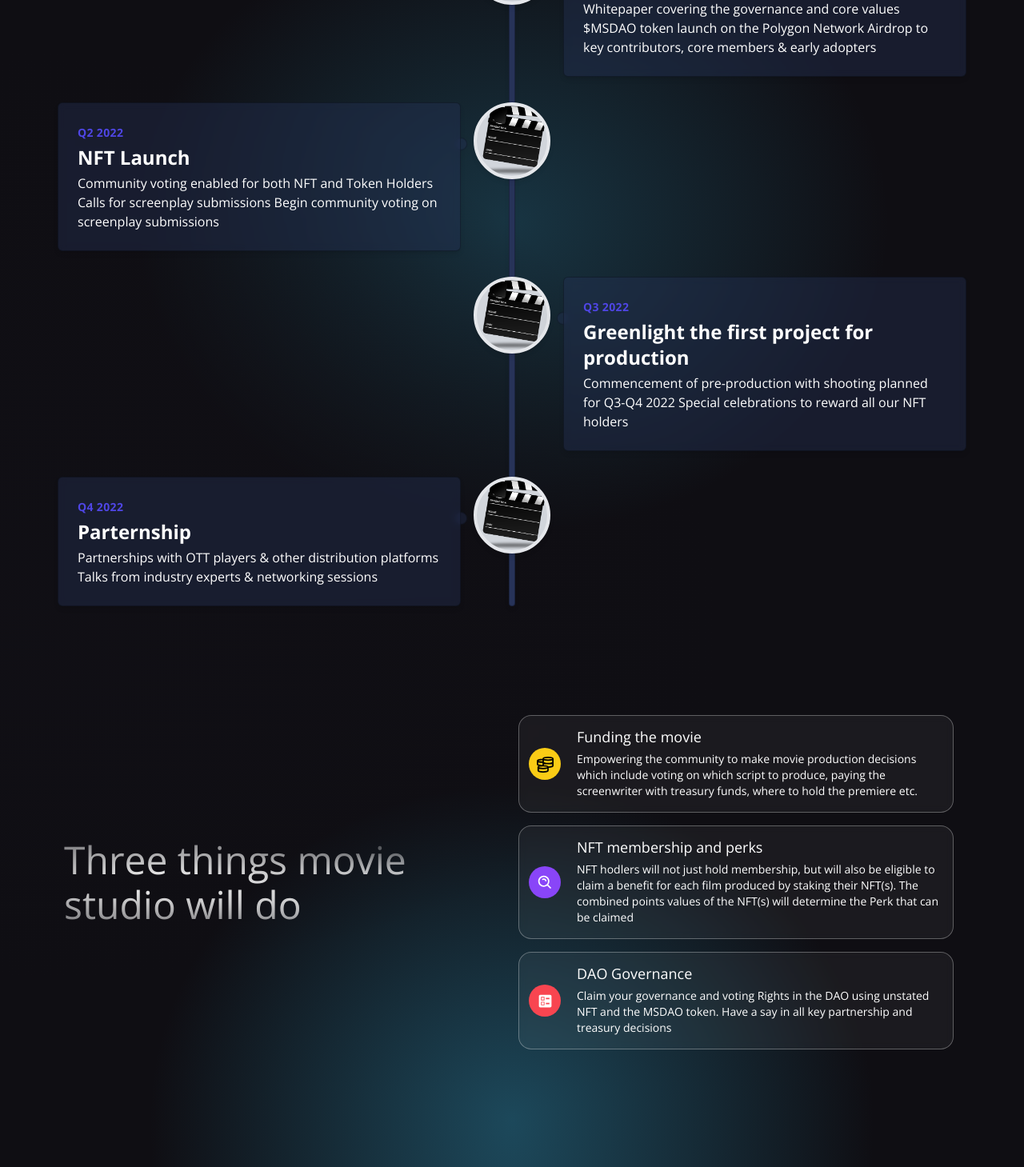
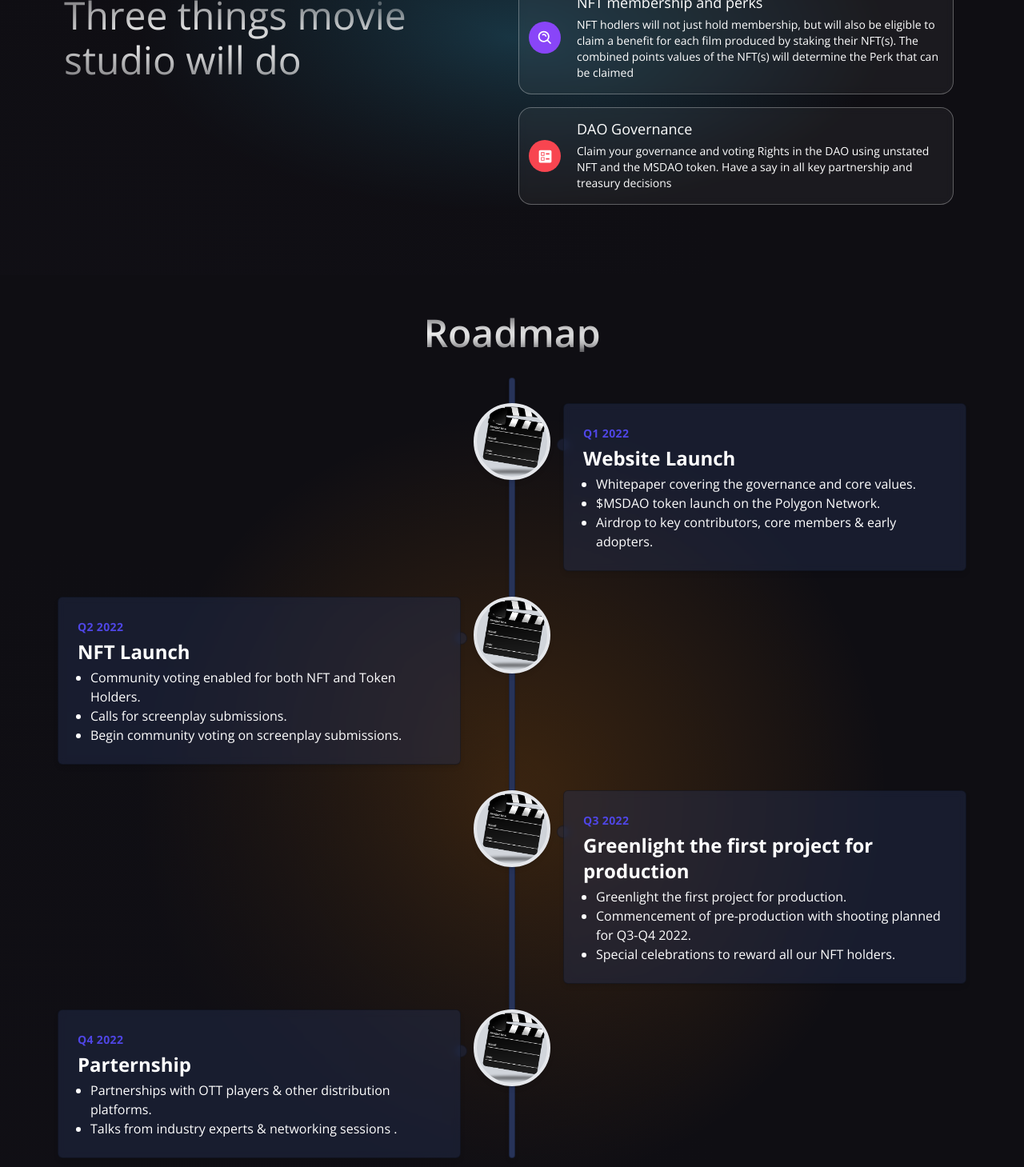
Before and after one commit to msdao/msdao, a React (Create React App) app in the folder site/: page / in a window 1280 px wide. Shown: the part 1640-3099 px from the top of the page at 80% size. Built offline with nearby package versions, Linux system fonts and the light colour scheme.

Commit message:
reorder nfts and sections

```diff
--- a/site/src/App.js
+++ b/site/src/App.js
@@ -22,8 +22,8 @@ const App = () => {
 				<Welcome />
 			</div>
 			<Mission />
+			<Services />
 			<Roadmap />
-			<Services />
 			<Nfts />
 			<Footer />
 		</div>
--- a/site/src/components/Nfts.jsx
+++ b/site/src/components/Nfts.jsx
@@ -42,7 +42,7 @@ const Nfts = () => {
 					Our Nfts
 				</h3>
 				<div className="flex flex-wrap justify-center items-center mt-10">
-					{[yNftImg, gNftImg, grNftImg, vNftImg, pNftImg, tNftImg].map(
+					{[yNftImg, gNftImg, vNftImg, grNftImg, tNftImg, pNftImg].map(
 						(img, i) => (
 							<NftCard imgSrc={img} key={i + img} />
 						)
--- a/site/src/components/Roadmap.jsx
+++ b/site/src/components/Roadmap.jsx
@@ -24,14 +24,21 @@ const Roadmap = () => {
 						<div className="timeline-pointer" aria-hidden="true"></div>
 						<div className="blue-glassmorphism p-6 rounded-md shadow-md">
 							<span className="font-bold text-indigo-600 text-sm tracking-wide">
-								Feb 2022
+								Q1 2022
 							</span>
 							<h1 className="text-2xl font-bold pt-1">Website Launch</h1>
-							<p className="pt-1">
+							<ul className="list-disc ml-4 pt-1">
+								<li>Whitepaper covering the governance and core values.</li>
+								<li>$MSDAO token launch on the Polygon Network.</li>
+								<li>
+									Airdrop to key contributors, core members & early adopters.
+								</li>
+							</ul>
+							{/* <p className="pt-1">
 								Whitepaper covering the governance and core values $MSDAO token
 								launch on the Polygon Network Airdrop to key contributors, core
 								members & early adopters
-							</p>
+							</p> */}
 						</div>
 					</div>
 				</div>
@@ -51,11 +58,18 @@ const Roadmap = () => {
 								Q2 2022
 							</span>
 							<h1 className="text-2xl font-bold pt-1">NFT Launch </h1>
-							<p className="pt-1">
+							<ul className="list-disc ml-4 pt-1">
+								<li>
+									Community voting enabled for both NFT and Token Holders.
+								</li>
+								<li>Calls for screenplay submissions.</li>
+								<li>Begin community voting on screenplay submissions.</li>
+							</ul>
+							{/* <p className="pt-1">
 								Community voting enabled for both NFT and Token Holders Calls
 								for screenplay submissions Begin community voting on screenplay
 								submissions
-							</p>
+							</p> */}
 						</div>
 					</div>
 				</div>
@@ -74,10 +88,18 @@ const Roadmap = () => {
 							<h1 className="text-2xl font-bold pt-1">
 								Greenlight the first project for production
 							</h1>
-							<p className="pt-1">
+							<ul className="list-disc ml-4 pt-1">
+								<li>Greenlight the first project for production.</li>
+								<li>
+									Commencement of pre-production with shooting planned for Q3-Q4
+									2022.
+								</li>
+								<li>Special celebrations to reward all our NFT holders.</li>
+							</ul>
+							{/* <p className="pt-1">
 								Commencement of pre-production with shooting planned for Q3-Q4
 								2022 Special celebrations to reward all our NFT holders
-							</p>
+							</p> */}
 						</div>
 					</div>
 				</div>
@@ -97,10 +119,16 @@ const Roadmap = () => {
 								Q4 2022
 							</span>
 							<h1 className="text-2xl font-bold pt-1">Parternship</h1>
-							<p className="pt-1">
+							<ul className="list-disc ml-4 pt-1">
+								<li>
+									Partnerships with OTT players & other distribution platforms.
+								</li>
+								<li>Talks from industry experts & networking sessions .</li>
+							</ul>
+							{/* <p className="pt-1">
 								Partnerships with OTT players & other distribution platforms
 								Talks from industry experts & networking sessions
-							</p>
+							</p> */}
 						</div>
 					</div>
 				</div>
--- a/site/src/index.css
+++ b/site/src/index.css
@@ -38,21 +38,28 @@ body {
 .gradient-bg-services {
 	background-color: #0f0e13;
 	background-image: radial-gradient(
-			at 0% 0%,
+			at 0% 100%,
 			hsla(253, 16%, 7%, 1) 0,
 			transparent 50%
 		),
-		radial-gradient(at 50% 100%, #2776938f 0, transparent 50%);
+		radial-gradient(at 50% 50%, #2776935e 0, transparent 52%);
 }
 
 .gradient-bg-transactions {
+	/* background-color: #0f0e13;
+	background-image: radial-gradient(
+			at 0% 100%,
+			hsla(253, 16%, 7%, 1) 0,
+			transparent 50%
+		),
+		radial-gradient(at 50% 0%, #2776938f 0, transparent 50%); */
 	background-color: #0f0e13;
 	background-image: radial-gradient(
 			at 0% 100%,
 			hsla(253, 16%, 7%, 1) 0,
 			transparent 50%
 		),
-		radial-gradient(at 50% 0%, #2776938f 0, transparent 50%);
+		radial-gradient(at 50% 50%, #2776935e 0, transparent 52%);
 }
 
 .gradient-bg-missions {
@@ -72,7 +79,7 @@ body {
 			hsla(253, 16%, 7%, 1) 0,
 			transparent 50%
 		),
-		radial-gradient(at 50% 50%, #2776935e 0, transparent 52%);
+		radial-gradient(at 50% 57%, #ff880030 0, transparent 52%);
 }
 
 .gradient-bg-footer {
```
